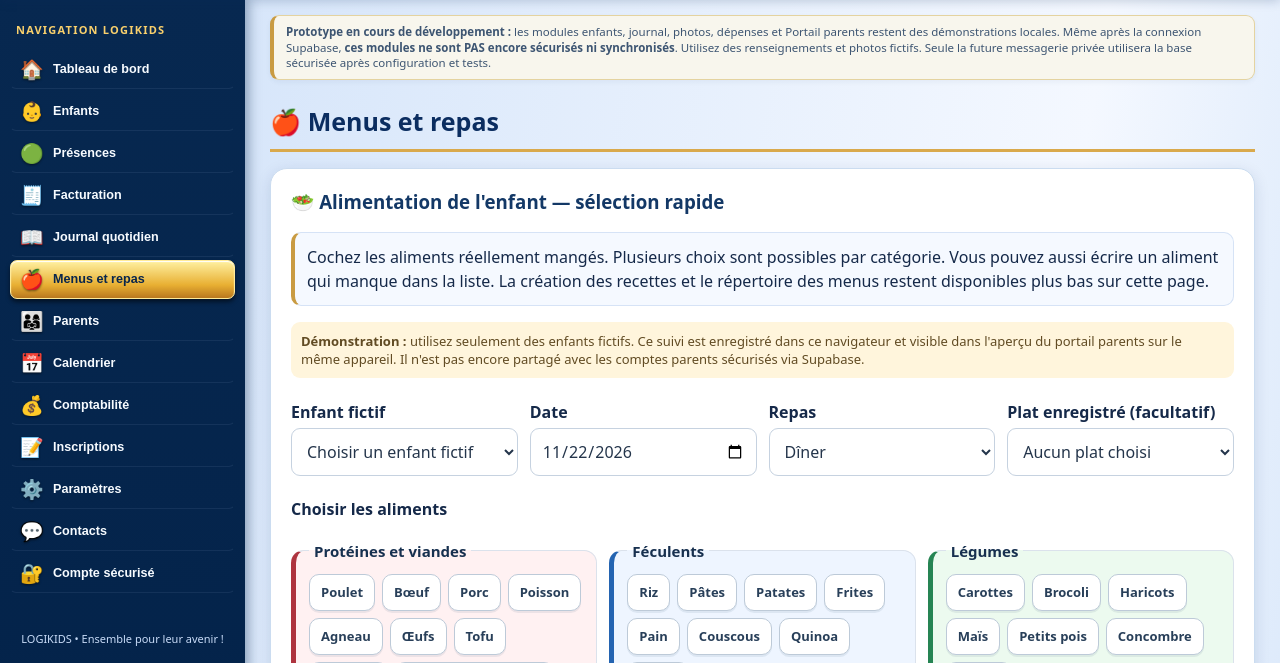
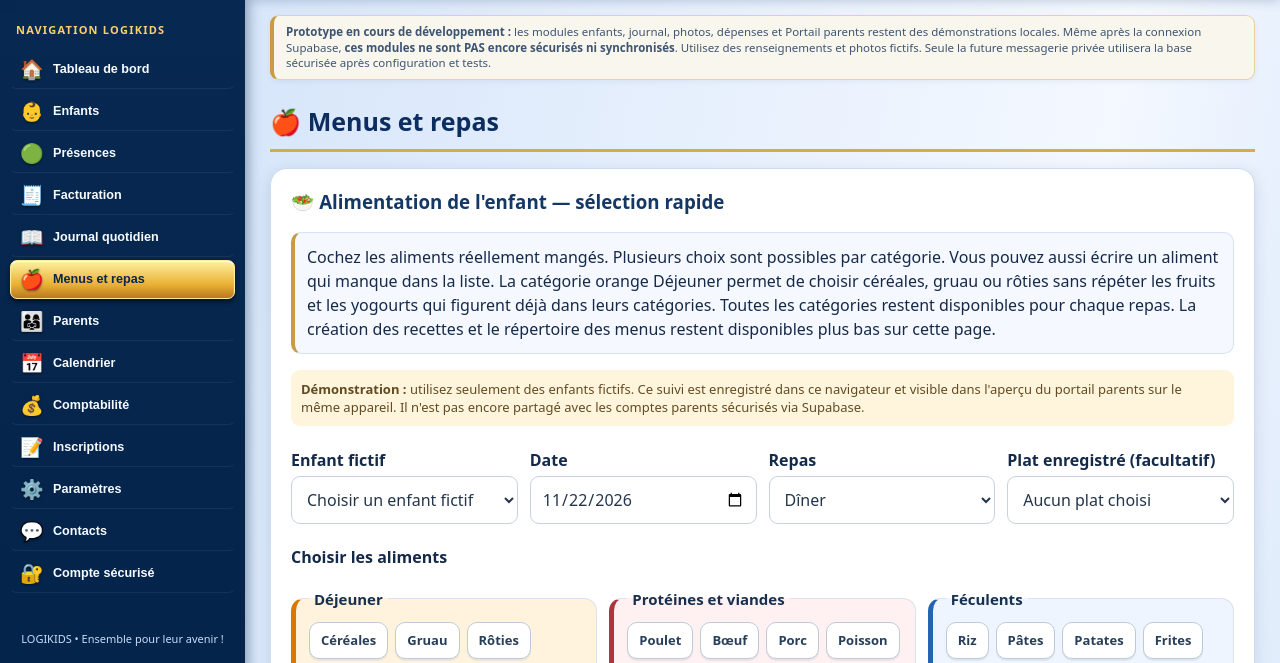
Before and after one commit to logikidssebastien/Logikids-demo, a plain HTML site: page index.html in a window 1280 px wide. Both pictures are taken after a click on the button "🍎 Menus et repas". Shown: the part 107-770 px from the top of the page. Drawn offline with nearby package versions, Linux system fonts and the light colour scheme.

Commit message:
Update index.html

```diff
--- a/index.html
+++ b/index.html
@@ -296,7 +296,7 @@ main h2{font-weight:850;color:#0b2d60;border-color:#d9a94c!important}
 <h2>🍎 Menus et repas</h2>
 <div class="card" id="mealTrackingCard">
 <h3>🥗 Alimentation de l'enfant — sélection rapide</h3>
-<p class="meal-intro">Cochez les aliments réellement mangés. Plusieurs choix sont possibles par catégorie. Vous pouvez aussi écrire un aliment qui manque dans la liste. La création des recettes et le répertoire des menus restent disponibles plus bas sur cette page.</p>
+<p class="meal-intro">Cochez les aliments réellement mangés. Plusieurs choix sont possibles par catégorie. Vous pouvez aussi écrire un aliment qui manque dans la liste. La catégorie orange Déjeuner permet de choisir céréales, gruau ou rôties sans répéter les fruits et les yogourts qui figurent déjà dans leurs catégories. Toutes les catégories restent disponibles pour chaque repas. La création des recettes et le répertoire des menus restent disponibles plus bas sur cette page.</p>
 <p class="meal-local-warning"><strong>Démonstration :</strong> utilisez seulement des enfants fictifs. Ce suivi est enregistré dans ce navigateur et visible dans l'aperçu du portail parents sur le même appareil. Il n'est pas encore partagé avec les comptes parents sécurisés via Supabase.</p>
 <form id="formAlimentEnfant">
 <div class="meal-form-grid">
@@ -424,6 +424,7 @@ function brancher(id,collection,transform){$(id).addEventListener('submit',e=>{e
 brancher('formEnfant','enfants',v=>({prenom:v.prenom.trim(),age:Number(v.age)}));brancher('formMenu','menus');brancher('formJournal','journaux',v=>({...v,activites:selections('choixActivites'),comportements:selections('choixComportements')}));brancher('formEvenement','evenements');brancher('formDepense','depenses',v=>({...v,montant:Number(v.montant)}));brancher('formAttente','attente');
 // Alimentation suivie de facon locale dans le prototype (pas de transfert Supabase).
 const categoriesAlimentaires = [
+ {nom:'Déjeuner', couleur:'#d97706', fond:'#fff3de', aliments:['Céréales','Gruau','Rôties','Pain doré','Crêpes','Gaufres','Bagel','Muffin anglais','Croissant']},
  {nom:'Protéines et viandes', couleur:'#ae343f', fond:'#fff1f2', aliments:['Poulet','Bœuf','Porc','Poisson','Agneau','Œufs','Tofu','Lentilles','Option végétarienne']},
  {nom:'Féculents', couleur:'#2464b1', fond:'#eef5ff', aliments:['Riz','Pâtes','Patates','Frites','Pain','Couscous','Quinoa','Purée']},
  {nom:'Légumes', couleur:'#268453', fond:'#ecfaef', aliments:['Carottes','Brocoli','Haricots','Maïs','Petits pois','Concombre','Salade']},
```
